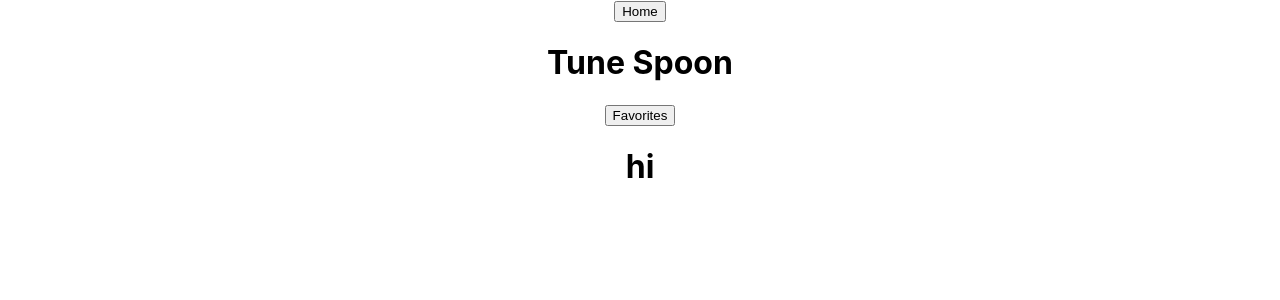
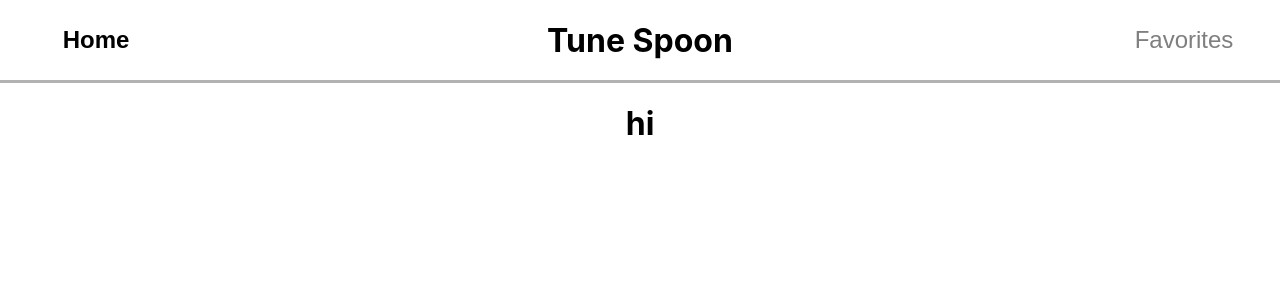
Before and after one commit to nkinsaul/Tune-Spoon, a React (Create React App) app: page / in a window 1280 px wide. Shown: the top 300 px of the page. Built offline with nearby package versions, Linux system fonts and the light colour scheme.

Commit message:
Add styling to header

```diff
--- a/src/Header/Header.css
+++ b/src/Header/Header.css
@@ -2,6 +2,21 @@
     display: flex;
     width: 100%;
     justify-content: space-between;
-    background-color: black;
     height: 10vh;
+    border-bottom: rgba(0, 0, 0, 0.302) solid;
 }
+
+.header-button {
+    width: 15vw;
+    height: 10vh;
+    font-size: 1.5em;
+    border: none;
+    background-color: white;
+    color: #7f7f7f;
+    cursor: pointer;
+}
+
+.header-button:hover {
+    color: black;
+    font-weight: bold;
+}
--- a/src/Header/Header.jsx
+++ b/src/Header/Header.jsx
@@ -4,13 +4,13 @@ import { Link } from 'react-router-dom'
 
 function Header() {
     return (
-      <div className="Header">
+      <div className="header">
         <Link to={'/'}>
-            <button>Home</button>
+            <button className="header-button">Home</button>
         </Link>
         <h1>Tune Spoon</h1>
         <Link to={'/favorites'}>
-            <button>Favorites</button>
+            <button className="header-button">Favorites</button>
         </Link>
       </div>
     )
```
